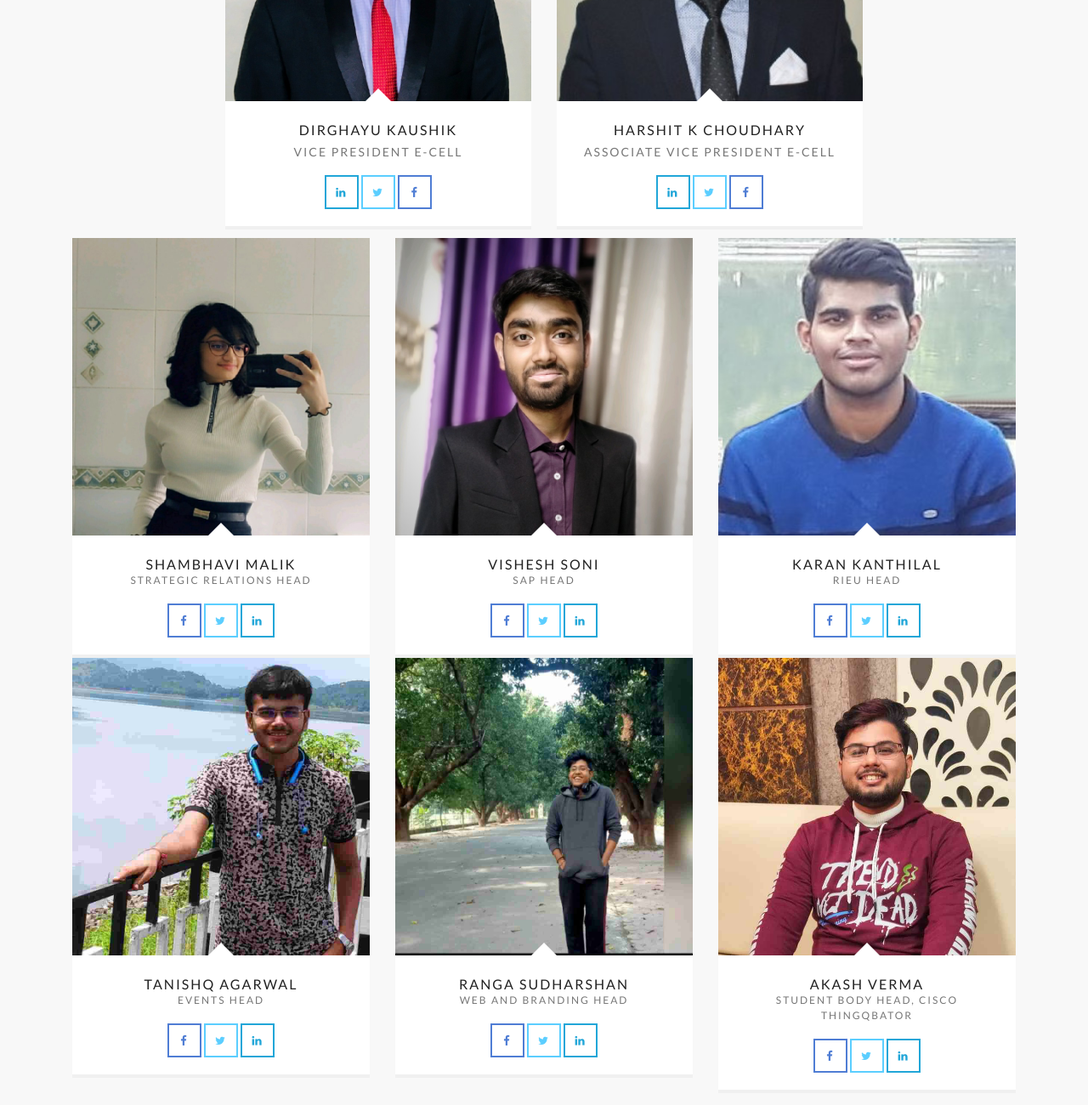
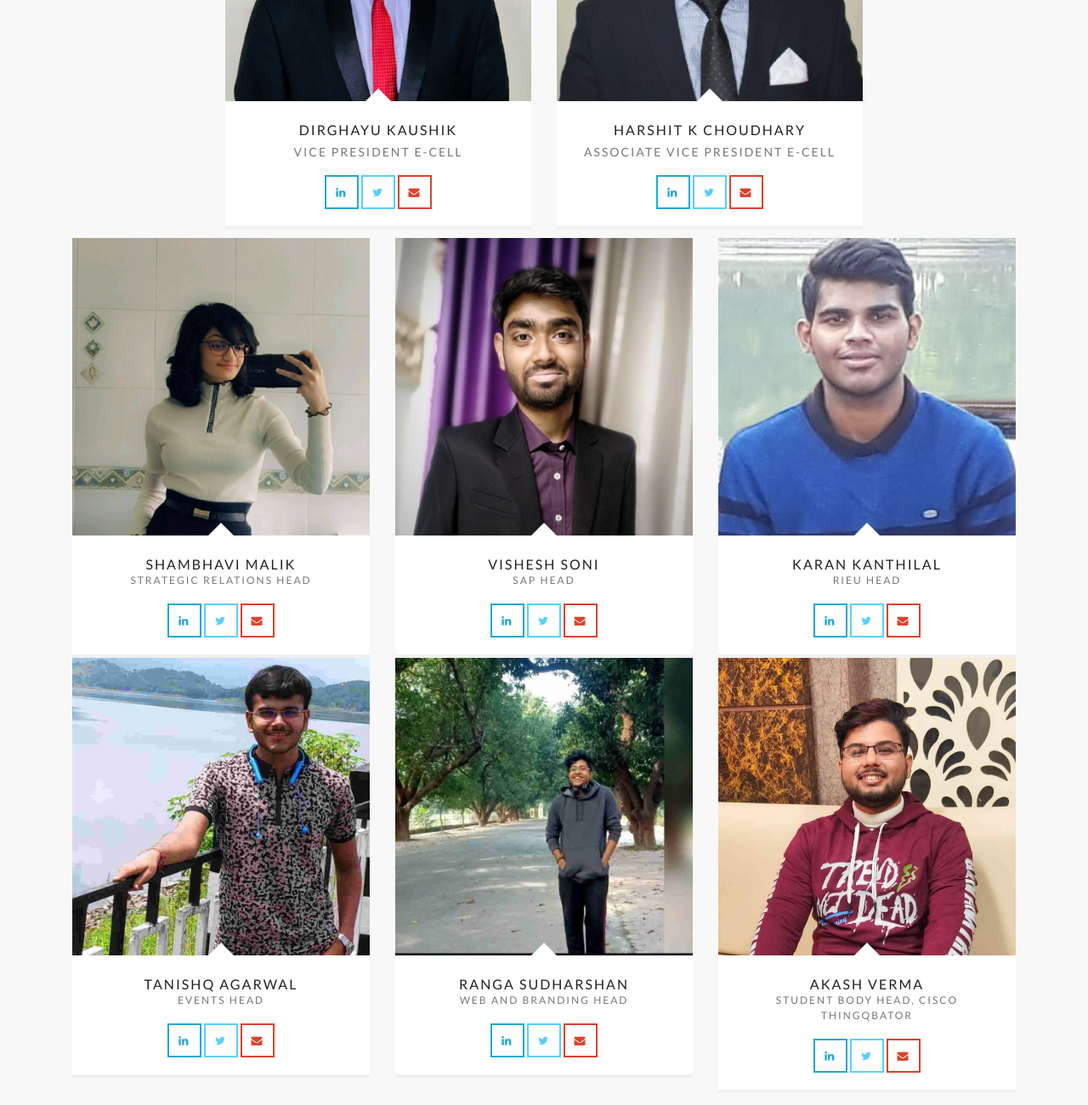
Before and after one commit to HarshitShukla25/HarshitShukla25.github.io, a plain HTML site: page team.html in a window 1280 px wide. Shown: the part 1328-2628 px from the top of the page at 85% size. Drawn offline with nearby package versions, Linux system fonts and the light colour scheme.

```diff
--- a/team.html
+++ b/team.html
@@ -1,5 +1,6 @@
 <!DOCTYPE html>
 <html lang="en">
+
 <head>
     <meta charset="utf-8">
     <meta name="viewport" content="width=device-width, initial-scale=1.0">
@@ -27,16 +28,21 @@
     <meta name="theme-color" content="#ffffff">
 
     <script type="text/javascript">
-    jQuery(document).ready(function($){
+        jQuery(document).ready(function ($) {
             'use strict';
             jQuery('body').backstretch([
                 "images/mbg.jpg",
                 "images/DSC_006_mono.jpg",
                 "images/DSC_004_mono.jpg"
-	    ], {duration: 5000, fade: 500, centeredY: true });
+            ], {
+                duration: 5000,
+                fade: 500,
+                centeredY: true
+            });
         });
     </script>
 </head>
+
 <body>
     <div id="preloader"></div>
     <header class="navbar navbar-inverse navbar-fixed-top " role="banner">
@@ -54,7 +60,8 @@
                     <li><a href="./">Home</a></li>
                     <li><a href="./about-us.html">About Us</a></li>
                     <li class="dropdown active">
-                    <a href="#" class="dropdown-toggle" data-toggle="dropdown">Events<i class="icon-angle-down"></i></a>
+                        <a href="#" class="dropdown-toggle" data-toggle="dropdown">Events<i
+                                class="icon-angle-down"></i></a>
                         <ul class="dropdown-menu">
 
                             <li><a href="./events.html">E-Summit</a></li>
@@ -63,7 +70,8 @@
                         </ul>
                     </li>
                     <li class="dropdown active">
-                    <a href="#" class="dropdown-toggle" data-toggle="dropdown">Initiatives<i class="icon-angle-down"></i></a>
+                        <a href="#" class="dropdown-toggle" data-toggle="dropdown">Initiatives<i
+                                class="icon-angle-down"></i></a>
                         <ul class="dropdown-menu">
                             <li><a href="./initiatives.html">Internship Portal</a></li>
                             <li><a href="./initiatives.html">Mentorship and Lecture Series</a></li>
@@ -74,7 +82,8 @@
                         </ul>
                     </li>
                     <li class="dropdown active">
-                    <a href="#" class="dropdown-toggle" data-toggle="dropdown">Culture<i class="icon-angle-down"></i></a>
+                        <a href="#" class="dropdown-toggle" data-toggle="dropdown">Culture<i
+                                class="icon-angle-down"></i></a>
                         <ul class="dropdown-menu">
                             <li><a href="culture.html">(TIIC)-IIT(BHU) Incubation Centre</a></li>
                             <li><a href="culture.html">NCL-IIT(BHU) Incubation Centre</a></li>
@@ -126,7 +135,8 @@
                     <div class="col-md-4"></div>
                     <div class="col-md-4 col-xs-12">
                         <div class="center team-member">
-                            <img class="img-responsive img-thumbnail bounce-in no-display animated bounceIn appear" src="images/rajnesh_tyagi.jpg" style="height: 100%;width: 100%" alt="">
+                            <img class="img-responsive img-thumbnail bounce-in no-display animated bounceIn appear"
+                                src="images/rajnesh_tyagi.jpg" style="height: 100%;width: 100%" alt="">
                             <div class="team-content fade-up no-display animated fadeInUp appear">
                                 <h5>Prof. Rajnesh Tyagi<small class="role muted">Prof Incharge, E-Cell</small></h5>
 
@@ -144,31 +154,132 @@
                     <div class="col-md-2"></div>
                     <div class="col-md-4 col-xs-12">
                         <div class="center team-member">
-                            <img class="img-responsive img-thumbnail bounce-in no-display animated bounceIn appear" src="images/dirghayu.jpg" style="height: 100%;width: 100%" alt="">
+                            <img class="img-responsive img-thumbnail bounce-in no-display animated bounceIn appear"
+                                src="images/dirghayu.jpg" style="height: 100%;width: 100%" alt="">
                             <div class="team-content fade-up no-display animated fadeInUp appear">
                                 <h5>Dirghayu Kaushik<small class="role muted">Vice President E-Cell</small></h5>
 
-                                <a class="btn btn-social btn-linkedin" href="https://www.linkedin.com/in/dirghayukaushik/" target="_blank"><i class="fa fa-linkedin"></i></a> <a class="btn btn-social btn-twitter" href="https://twitter.com/DirghayuKaushik " target="_blank"><i class="fa fa-twitter"></i></a> <a class="btn btn-social btn-facebook" href="https://www.facebook.com/profile.php?id=100006226998726" target="_blank"><i class="fa fa-facebook"></i></a>
+                                <a class="btn btn-social btn-linkedin"
+                                    href="https://www.linkedin.com/in/dirghayukaushik/" target="_blank"><i
+                                        class="fa fa-linkedin"></i></a> <a class="btn btn-social btn-twitter"
+                                    href="https://twitter.com/DirghayuKaushik " target="_blank"><i
+                                        class="fa fa-twitter"></i></a> <a class="btn btn-social btn-google-plus"
+                                    href="https://mail.google.com/mail/?view=cm&fs=1&tf=1&to=dirghayu.kaushik.phe17@iitbhu.ac.in " target="_blank"><i
+                                        class="fa fa-envelope"></i></a>
                             </div>
                         </div>
                     </div>
                     <div class="col-md-4 col-xs-12">
                         <div class="center team-member">
-                            <img class="img-responsive img-thumbnail bounce-in no-display animated bounceIn appear" src="images/avp.jpg" style="height: 100%;width: 100%" alt="">
+                            <img class="img-responsive img-thumbnail bounce-in no-display animated bounceIn appear"
+                                src="images/avp.jpg" style="height: 100%;width: 100%" alt="">
                             <div class="team-content fade-up no-display animated fadeInUp appear">
-                                <h5>Harshit K Choudhary<small class="role muted">Associate Vice President E-Cell</small></h5>
+                                <h5>Harshit K Choudhary<small class="role muted">Associate Vice President E-Cell</small>
+                                </h5>
 
-                                <a class="btn btn-social btn-linkedin" href="http://www.linkedin.com/in/harshitconnects" target="_blank"><i class="fa fa-linkedin"></i></a> <a class="btn btn-social btn-twitter" href="https://twitter.com/harshittells" target="_blank"><i class="fa fa-twitter"></i></a> <a class="btn btn-social btn-facebook" href="#" target="_blank"><i class="fa fa-facebook"></i></a>
+                                <a class="btn btn-social btn-linkedin"
+                                    href="https://www.linkedin.com/in/harshitconnects" target="_blank"><i
+                                        class="fa fa-linkedin"></i></a> <a class="btn btn-social btn-twitter"
+                                    href="https://twitter.com/harshittells" target="_blank"><i
+                                        class="fa fa-twitter"></i></a> <a class="btn btn-social btn-google-plus"
+                                    href="https://mail.google.com/mail/?view=cm&fs=1&tf=1&to=harshit.kchoudhary.mst17@iitbhu.ac.in" target="_blank"><i
+                                        class="fa fa-envelope"></i></a>
                             </div>
                         </div>
                     </div>
                 </div>
-                <div class="col-md-4"><div class="center team-member"><img src="images/strathead.jpg" alt="" class="img-responsive img-thumbnail bounce-in" style="height: 100%; width: 100%;"> <div class="team-content fade-up"><h5>Shambhavi Malik<br><small class="role muted">Strategic Relations Head</small></h5> <p></p> <a href="" target="_blank" class="btn btn-social btn-facebook"><i class="fa fa-facebook"></i></a> <a target="_blank" class="btn btn-social btn-twitter"><i class="fa fa-twitter"></i></a> <a target="_blank" class="btn btn-social btn-linkedin" href="http://www.linkedin.com/in/shambhavi-malik-63840a172"><i class="fa fa-linkedin"></i></a></div></div></div>
-                <div class="col-md-4"><div class="center team-member"><img src="images/saphead.jpg" alt="" class="img-responsive img-thumbnail bounce-in" style="height: 100%; width: 100%;"> <div class="team-content fade-up"><h5>Vishesh Soni<br><small class="role muted">SAP Head</small></h5> <p></p> <a href="" target="_blank" class="btn btn-social btn-facebook" href="https://www.facebook.com/profile.php?id=100011551841140"><i class="fa fa-facebook"></i></a> <a target="_blank" class="btn btn-social btn-twitter" href="https://twitter.com/Product_Newbie"><i class="fa fa-twitter"></i></a> <a target="_blank" class="btn btn-social btn-linkedin" href="https://www.linkedin.com/in/visheshsoni"><i class="fa fa-linkedin"></i></a></div></div></div>
-                <div class="col-md-4"><div class="center team-member"><img src="images/rieuhead.jpg" alt="" class="img-responsive img-thumbnail bounce-in" style="height: 100%; width: 100%;"> <div class="team-content fade-up"><h5>Karan Kanthilal<br><small class="role muted">RIEU Head</small></h5> <p></p> <a href="" target="_blank" class="btn btn-social btn-facebook" href="https://www.facebook.com/karan.kanthilal/"><i class="fa fa-facebook"></i></a> <a target="_blank" class="btn btn-social btn-twitter"><i class="fa fa-twitter"></i></a> <a target="_blank" class="btn btn-social btn-linkedin" href="https://www.linkedin.com/in/karan-kanthilal-5652a8143/"><i class="fa fa-linkedin"></i></a></div></div></div>
-                <div class="col-md-4"><div class="center team-member"><img src="images/eventshead.jpg" alt="" class="img-responsive img-thumbnail bounce-in" style="height: 100%; width: 100%;"> <div class="team-content fade-up"><h5>Tanishq Agarwal<br><small class="role muted">Events Head</small></h5> <p></p> <a href="" target="_blank" class="btn btn-social btn-facebook"><i class="fa fa-facebook"></i></a> <a target="_blank" class="btn btn-social btn-twitter" href="https://twitter.com/KLVSTC"><i class="fa fa-twitter"></i></a> <a target="_blank" class="btn btn-social btn-linkedin" href="https://www.linkedin.com/in/agarwaltanishq/"><i class="fa fa-linkedin"></i></a></div></div></div>
-                <div class="col-md-4"><div class="center team-member"><img src="images/brandhead.jpg" alt="" class="img-responsive img-thumbnail bounce-in" style="height: 100%; width: 100%;"> <div class="team-content fade-up"><h5>Ranga Sudharshan<br><small class="role muted">Web and Branding Head</small></h5> <p></p> <a href="" target="_blank" class="btn btn-social btn-facebook"><i class="fa fa-facebook"></i></a> <a target="_blank" class="btn btn-social btn-twitter"><i class="fa fa-twitter"></i></a> <a target="_blank" class="btn btn-social btn-linkedin" href="https://www.linkedin.com/in/ranga-sudharshan-b7b36a167"><i class="fa fa-linkedin"></i></a></div></div></div>
-                <div class="col-md-4"><div class="center team-member"><img src="images/akash.jpg" alt="" class="img-responsive img-thumbnail bounce-in" style="height: 100%; width: 100%;"> <div class="team-content fade-up"><h5>Akash Verma<br><small class="role muted">Student Body Head, Cisco thingQbator</small></h5> <p></p> <a href="" target="_blank" class="btn btn-social btn-facebook" href="https://www.facebook.com/profile.php?id=100027350862506"><i class="fa fa-facebook"></i></a> <a target="_blank" class="btn btn-social btn-twitter"><i class="fa fa-twitter"></i></a> <a target="_blank" href="https://www.linkedin.com/in/akash-verma-08597716b" class="btn btn-social btn-linkedin"><i class="fa fa-linkedin"></i></a></div></div></div>
+                <div class="col-md-4">
+                    <div class="center team-member"><img src="images/strathead.jpg" alt=""
+                            class="img-responsive img-thumbnail bounce-in" style="height: 100%; width: 100%;">
+                        <div class="team-content fade-up">
+                            <h5>Shambhavi Malik<br><small class="role muted">Strategic Relations Head</small></h5>
+                            <p></p> <a class="btn btn-social btn-linkedin"
+                            href="http://www.linkedin.com/in/shambhavi-malik-63840a172" target="_blank"><i
+                                class="fa fa-linkedin"></i></a> <a class="btn btn-social btn-twitter"
+                            href="#" target="_blank"><i
+                                class="fa fa-twitter"></i></a> <a class="btn btn-social btn-google-plus"
+                            href="https://mail.google.com/mail/?view=cm&fs=1&tf=1&to=shambhavimalik.bme18@itbhu.ac.in" target="_blank"><i
+                                class="fa fa-envelope"></i></a>
+                        </div>
+                    </div>
+                </div>
+                <div class="col-md-4">
+                    <div class="center team-member"><img src="images/saphead.jpg" alt=""
+                            class="img-responsive img-thumbnail bounce-in" style="height: 100%; width: 100%;">
+                        <div class="team-content fade-up">
+                            <h5>Vishesh Soni<br><small class="role muted">SAP Head</small></h5>
+                            <p></p> <a class="btn btn-social btn-linkedin"
+                            href="https://www.linkedin.com/in/visheshsoni" target="_blank"><i
+                                class="fa fa-linkedin"></i></a> <a class="btn btn-social btn-twitter"
+                            href="https://twitter.com/Product_Newbie" target="_blank"><i
+                                class="fa fa-twitter"></i></a> <a class="btn btn-social btn-google-plus"
+                            href="https://mail.google.com/mail/?view=cm&fs=1&tf=1&to=visheshsoni.mec18@itbhu.ac.in" target="_blank"><i
+                                class="fa fa-envelope"></i></a>
+                        </div>
+                    </div>
+                </div>
+                <div class="col-md-4">
+                    <div class="center team-member"><img src="images/rieuhead.jpg" alt=""
+                            class="img-responsive img-thumbnail bounce-in" style="height: 100%; width: 100%;">
+                        <div class="team-content fade-up">
+                            <h5>Karan Kanthilal<br><small class="role muted">RIEU Head</small></h5>
+                            <p></p> <a class="btn btn-social btn-linkedin"
+                            href="https://www.linkedin.com/in/karan-kanthilal-5652a8143/" target="_blank"><i
+                                class="fa fa-linkedin"></i></a> <a class="btn btn-social btn-twitter"
+                            href="#" target="_blank"><i
+                                class="fa fa-twitter"></i></a> <a class="btn btn-social btn-google-plus"
+                            href="https://mail.google.com/mail/?view=cm&fs=1&tf=1&to=karan.kanthilal.met16@itbhu.ac.in" target="_blank"><i
+                                class="fa fa-envelope"></i></a>
+                        </div>
+                    </div>
+                </div>
+                <div class="col-md-4">
+                    <div class="center team-member"><img src="images/eventshead.jpg" alt=""
+                            class="img-responsive img-thumbnail bounce-in" style="height: 100%; width: 100%;">
+                        <div class="team-content fade-up">
+                            <h5>Tanishq Agarwal<br><small class="role muted">Events Head</small></h5>
+                            <p></p><a class="btn btn-social btn-linkedin"
+                            href="https://www.linkedin.com/in/agarwaltanishq/" target="_blank"><i
+                                class="fa fa-linkedin"></i></a> <a class="btn btn-social btn-twitter"
+                            href="https://twitter.com/KLVSTC" target="_blank"><i
+                                class="fa fa-twitter"></i></a> <a class="btn btn-social btn-google-plus"
+                            href="https://mail.google.com/mail/?view=cm&fs=1&tf=1&to=tanishqagarwal.mec18@itbhu.ac.in" target="_blank"><i
+                                class="fa fa-envelope"></i></a>
+                        </div>
+                    </div>
+                </div>
+                <div class="col-md-4">
+                    <div class="center team-member"><img src="images/brandhead.jpg" alt=""
+                            class="img-responsive img-thumbnail bounce-in" style="height: 100%; width: 100%;">
+                        <div class="team-content fade-up">
+                            <h5>Ranga Sudharshan<br><small class="role muted">Web and Branding Head</small></h5>
+                            <p></p> <a class="btn btn-social btn-linkedin"
+                            href="https://www.linkedin.com/in/ranga-sudharshan-b7b36a167" target="_blank"><i
+                                class="fa fa-linkedin"></i></a> <a class="btn btn-social btn-twitter"
+                            href="#" target="_blank"><i
+                                class="fa fa-twitter"></i></a> <a class="btn btn-social btn-google-plus"
+                            href="https://mail.google.com/mail/?view=cm&fs=1&tf=1&to=rrsudharshan.bme18@itbhu.ac.in" target="_blank"><i
+                                class="fa fa-envelope"></i></a>
+                        </div>
+                    </div>
+                </div>
+                <div class="col-md-4">
+                    <div class="center team-member"><img src="images/akash.jpg" alt=""
+                            class="img-responsive img-thumbnail bounce-in" style="height: 100%; width: 100%;">
+                        <div class="team-content fade-up">
+                            <h5>Akash Verma<br><small class="role muted">Student Body Head, Cisco thingQbator</small>
+                            </h5>
+                            <p></p>
+                            <a class="btn btn-social btn-linkedin"
+                                    href="https://www.linkedin.com/in/akash-verma-08597716b" target="_blank"><i
+                                        class="fa fa-linkedin"></i></a> <a class="btn btn-social btn-twitter"
+                                    href="#" target="_blank"><i
+                                        class="fa fa-twitter"></i></a> <a class="btn btn-social btn-google-plus"
+                                    href="https://mail.google.com/mail/?view=cm&fs=1&tf=1&to=akashverma.che18@itbhu.ac.in" target="_blank"><i
+                                        class="fa fa-envelope"></i></a>
+                        </div>
+                    </div>
+                </div>
                 <div class="container">
                     <div class="gap"></div>
 
@@ -297,15 +408,22 @@
                         2021 E-Cell IIT (BHU) Varanasi. All Rights Reserved. &nbsp&nbsp&nbsp
                     </div>
                     <div class="col-sm-6">
-                        <a style="margin: 5%;font-size: 26px " href="https://www.facebook.com/ecelliitvaranasi" target="_blank" class="fa fa-facebook wow fadeIn  myanimfb ja " data-wow-delay="0.3s"></a>
+                        <a style="margin: 5%;font-size: 26px " href="https://www.facebook.com/ecelliitvaranasi"
+                            target="_blank" class="fa fa-facebook wow fadeIn  myanimfb ja " data-wow-delay="0.3s"></a>
 
-                    <a style="margin: 5%;font-size: 26px" href="https://twitter.com/ecelliitbhu" target="_blank" class="fa fa-twitter wow fadeIn  myanimtw ja" data-wow-delay="0.6s"></a>
+                        <a style="margin: 5%;font-size: 26px" href="https://twitter.com/ecelliitbhu" target="_blank"
+                            class="fa fa-twitter wow fadeIn  myanimtw ja" data-wow-delay="0.6s"></a>
 
-                    <a style="margin: 5%;font-size: 26px" href="https://www.instagram.com/ecelliitbhu/" target="_blank" class="fa fa-instagram wow fadeIn  myanimig ja" data-wow-delay="0.9s"></a>
+                        <a style="margin: 5%;font-size: 26px" href="https://www.instagram.com/ecelliitbhu/"
+                            target="_blank" class="fa fa-instagram wow fadeIn  myanimig ja" data-wow-delay="0.9s"></a>
 
-                    <a style="margin: 5%;font-size: 26px" href="https://www.youtube.com/channel/UCUme5nNmSKY1GiUBUhlAnOQ" target="_blank" class="fa fa-youtube wow fadeIn  myanimyo ja" data-wow-delay="0.9s"></a>
+                        <a style="margin: 5%;font-size: 26px"
+                            href="https://www.youtube.com/channel/UCUme5nNmSKY1GiUBUhlAnOQ" target="_blank"
+                            class="fa fa-youtube wow fadeIn  myanimyo ja" data-wow-delay="0.9s"></a>
 
-                    <a style="margin: 5%;font-size: 26px" href="https://www.linkedin.com/company/e-cell-iit-bhu-varanasi/" target="_blank" class="fa fa-linkedin wow fadeIn  myanimin ja" data-wow-delay="0.9s"></a>
+                        <a style="margin: 5%;font-size: 26px"
+                            href="https://www.linkedin.com/company/e-cell-iit-bhu-varanasi/" target="_blank"
+                            class="fa fa-linkedin wow fadeIn  myanimin ja" data-wow-delay="0.9s"></a>
                         <ul class="pull-right">
                             <li><a id="gototop" class="gototop" href="#"><i class="fa fa-chevron-up"></i></a></li>
                         </ul>
@@ -321,4 +439,5 @@
     <script src="js/plugins.js"></script>
     <script src="js/init.js"></script>
 </body>
+
 </html>
```
Also changed, not shown: about-us.html (+1 -0 lines), contact-us.html (+1 -1 lines), culture.html (+3 -3 lines), index.html (+1 -0 lines). Lines whose indentation alone changed are shown as unchanged.
